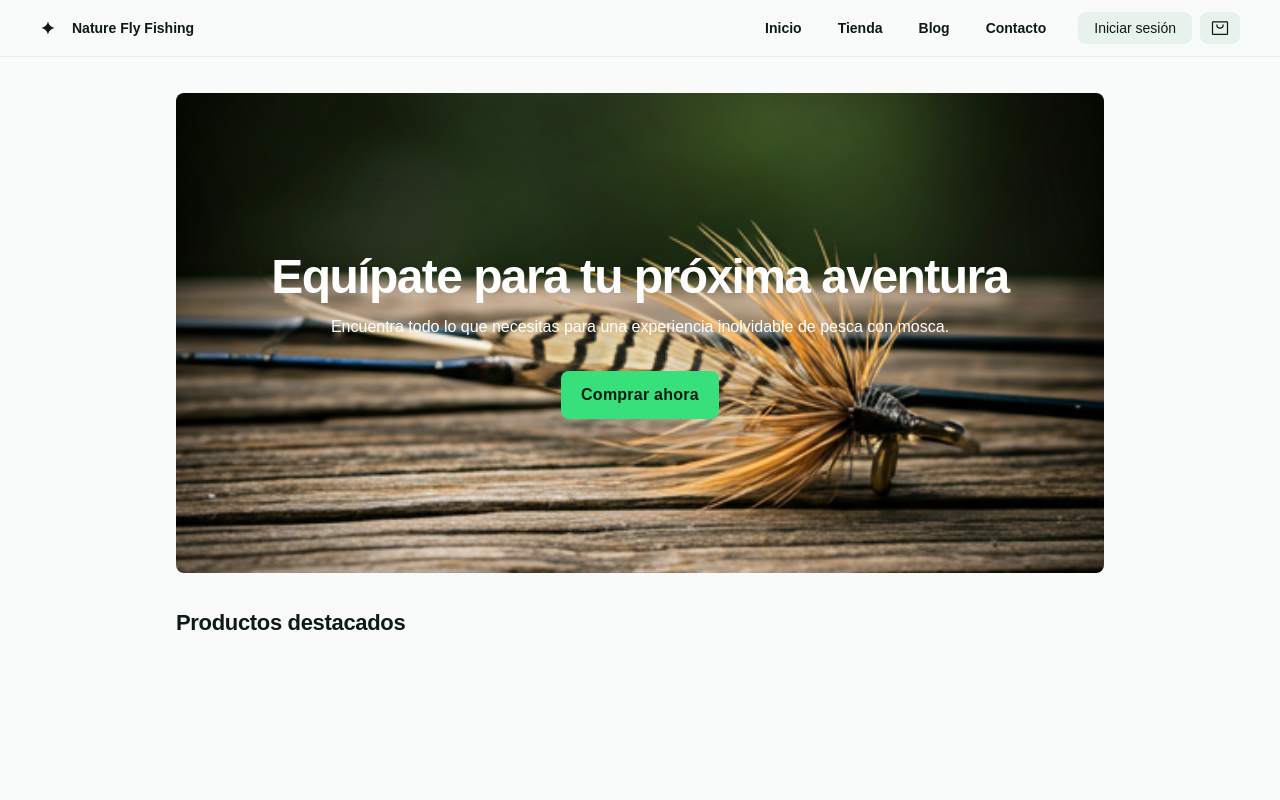
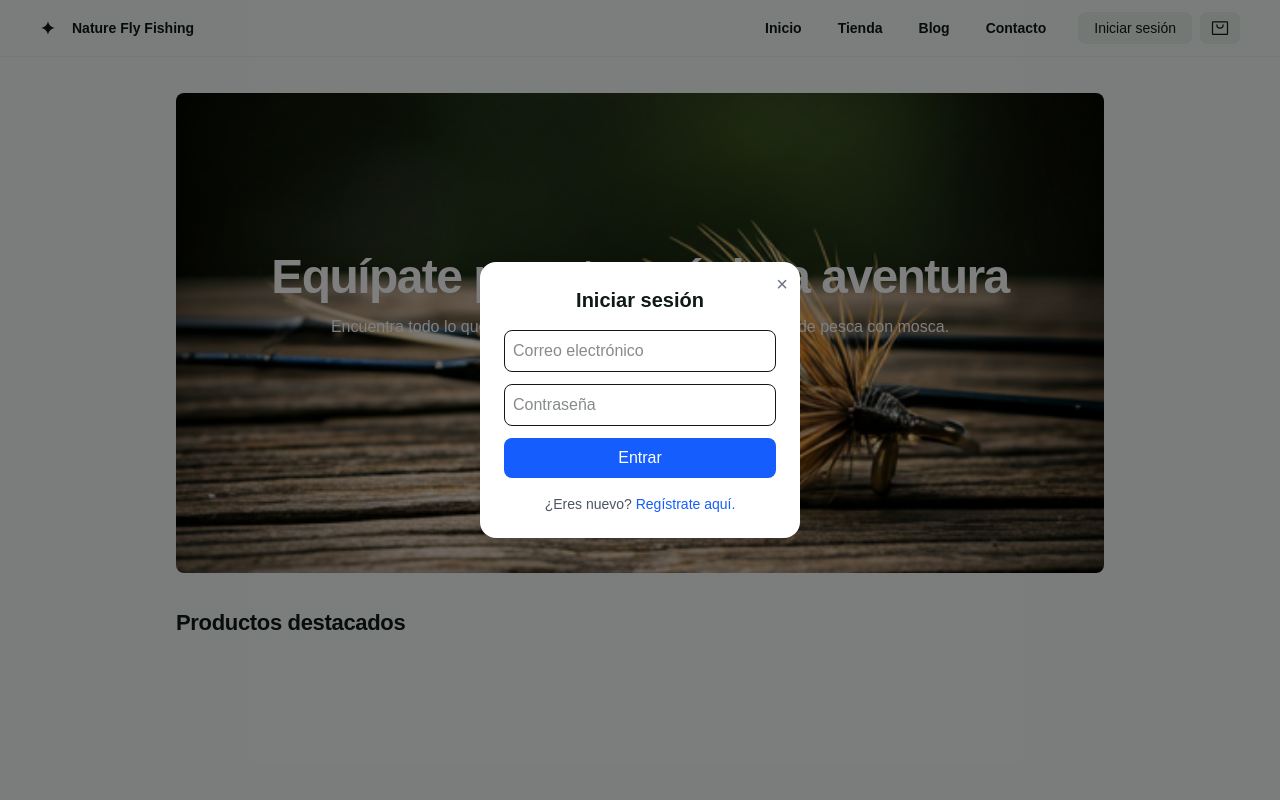
Before and after one commit to srg1995/nature-fly-fishing, a Next.js app: page / in a window 1280 px wide. Both pictures are taken after a click on the button "Iniciar sesión". Shown: the top 800 px of the page. Built offline with nearby package versions, Linux system fonts and the light colour scheme; no server answers.

Commit message:
add login supabase conect

```diff
--- a/src/app/components/Menu.tsx
+++ b/src/app/components/Menu.tsx
@@ -1,9 +1,13 @@
+"use client";
 import React, { JSX } from "react";
 import ButtonSecondary from "./ButtonSecondary";
 import LinkPrimary from "./LinkPrimary";
 import LinkButton from "./LinkButton";
+import LoginModal from "./login";
 
 export default function Menu(): JSX.Element {
+  const [isLoginModalOpen, setIsLoginModalOpen] = React.useState(false);
+
   return (
     <header className="border-b-secondary flex items-center justify-between border-b border-solid px-10 py-3 whitespace-nowrap">
       <div className="text-primary flex items-center gap-4">
@@ -29,8 +33,13 @@ export default function Menu(): JSX.Element {
           <LinkPrimary href="contact" text="Contacto" />
         </div>
         <div className="flex gap-2">
-          <ButtonSecondary text="Iniciar sesión" />
-
+          <ButtonSecondary
+            text="Iniciar sesión"
+            onClick={() => setIsLoginModalOpen((value) => !value)}
+          />
+          {isLoginModalOpen && (
+            <LoginModal onClose={() => setIsLoginModalOpen(false)} />
+          )}
           <LinkButton href="payment">
             <div
               className="text-primary"
--- /dev/null
+++ b/src/app/components/login.tsx
@@ -0,0 +1,115 @@
+"use client";
+import React, { JSX, use, useState } from "react";
+import { createPortal } from "react-dom";
+import { useUserContext } from "../context/userContext";
+import ButtonSecondary from "./ButtonSecondary";
+import { supabase } from "../lib/supabaseClient";
+
+interface LoginModalProps {
+  onClose: () => void;
+}
+export default function LoginModal({ onClose }: LoginModalProps): JSX.Element {
+  const { user, setUser } = useUserContext();
+  const [email, setEmail] = useState("");
+  const [password, setPassword] = useState("");
+  const [loading, setLoading] = useState(false);
+  const [errorMsg, setErrorMsg] = useState("");
+
+  const handleLogin = async (e: React.FormEvent<HTMLFormElement>) => {
+    e.preventDefault();
+    setLoading(true);
+    setErrorMsg("");
+
+    const { data, error } = await supabase.auth.signInWithPassword({
+      email,
+      password,
+    });
+
+    setLoading(false);
+
+    if (error) {
+      setErrorMsg(error.message);
+    } else {
+      if (data?.user && data?.session) {
+        setUser({
+          email: data.user.email ?? "",
+          id: Number(data.user.id ?? 0),
+          token: data.session.access_token ?? "",
+        });
+      }
+
+      console.log("Usuario autenticado:", data.user);
+      console.log("Token:", data.session?.access_token);
+    }
+  };
+
+  // 🔹 Contenido del modal (con Tailwind)
+  return createPortal(
+    <div className="fixed inset-0 z-50 flex items-center justify-center bg-black/50">
+      <div className="relative w-80 rounded-2xl bg-white p-6 shadow-lg">
+        {/* Botón cerrar */}
+        <button
+          className="absolute top-2 right-3 text-xl text-gray-500 hover:text-gray-700"
+          onClick={onClose}
+        >
+          ×
+        </button>
+
+        <h2 className="mb-4 text-center text-xl font-semibold">
+          {user ? `Bienvenido, ${user.email}` : "Iniciar sesión"}
+        </h2>
+
+        {!user ? (
+          <form onSubmit={handleLogin} className="flex flex-col gap-3">
+            <input
+              type="email"
+              placeholder="Correo electrónico"
+              className="rounded-lg border p-2 focus:ring-2 focus:ring-blue-500 focus:outline-none"
+              value={email}
+              onChange={(e) => setEmail(e.target.value)}
+              required
+            />
+            <input
+              type="password"
+              placeholder="Contraseña"
+              className="rounded-lg border p-2 focus:ring-2 focus:ring-blue-500 focus:outline-none"
+              value={password}
+              onChange={(e) => setPassword(e.target.value)}
+              required
+            />
+            {errorMsg && (
+              <p className="text-center text-sm text-red-600">{errorMsg}</p>
+            )}
+            <button
+              type="submit"
+              disabled={loading}
+              className="rounded-lg bg-blue-600 py-2 text-white hover:bg-blue-700 disabled:opacity-50"
+            >
+              {loading ? "Iniciando..." : "Entrar"}
+            </button>
+          </form>
+        ) : (
+          <div className="flex flex-col items-center gap-4">
+            <p className="text-center text-sm text-gray-600">
+              ¿Quieres cerrar sesión?
+            </p>
+            <ButtonSecondary
+              text="Cerrar sesión"
+              onClick={() => {
+                setUser(null);
+                onClose();
+              }}
+            />
+          </div>
+        )}
+        <div className="mt-4 text-center text-sm text-gray-600">
+          ¿Eres nuevo?{" "}
+          <a href="#" className="text-blue-600">
+            Regístrate aquí.
+          </a>
+        </div>
+      </div>
+    </div>,
+    document.body, // 👈 aquí está el portal
+  );
+}
--- /dev/null
+++ b/src/app/context/userContext.tsx
@@ -0,0 +1,31 @@
+"use client";
+import React, { createContext, JSX, useContext, useState } from "react";
+import { User } from "@/app/models/User";
+
+interface UserContextType {
+  user: User | null;
+  setUser: React.Dispatch<React.SetStateAction<User | null>>;
+}
+interface UserContextProviderProps {
+  children: React.ReactNode;
+}
+const userContext = createContext<UserContextType | null>(null);
+export const useUserContext = () => {
+  const context = useContext(userContext);
+  if (!context) {
+    throw new Error(
+      "useUserContext debe usarse dentro de un UserContextProvider",
+    );
+  }
+  return context;
+};
+export default function UserContextProvider({
+  children,
+}: UserContextProviderProps): JSX.Element {
+  const [user, setUser] = useState<User | null>(null);
+  return (
+    <userContext.Provider value={{ user, setUser }}>
+      {children}
+    </userContext.Provider>
+  );
+}
--- a/src/app/layout.tsx
+++ b/src/app/layout.tsx
@@ -3,6 +3,7 @@ import { Geist, Geist_Mono } from "next/font/google";
 import "./globals.css";
 import Menu from "./components/Menu";
 import Footer from "./components/Footer";
+import UserContextProvider from "./context/userContext";
 
 const geistSans = Geist({
   variable: "--font-geist-sans",
@@ -29,9 +30,12 @@ export default function RootLayout({
       <body
         className={`${geistSans.variable} ${geistMono.variable} antialiased`}
       >
-        <Menu />
-        {children}
-        <Footer />
+        <UserContextProvider>
+          <Menu />
+          {children}
+
+          <Footer />
+        </UserContextProvider>
       </body>
     </html>
   );
--- /dev/null
+++ b/src/app/models/User.ts
@@ -0,0 +1,6 @@
+export interface User {
+  id: number;
+  email: string;
+  name?: string;
+  token: string;
+}
--- /dev/null
+++ b/src/app/services/auth.ts
@@ -0,0 +1,15 @@
+import { supabase } from "../lib/supabaseClient";
+
+export const AuthService = async () => {
+  const { data, error } = await supabase.auth.signInWithPassword({
+    email: "usuario@ejemplo.com",
+    password: "123456",
+  });
+
+  if (error) {
+    console.error("Error al iniciar sesión:", error.message);
+  } else {
+    console.log("Usuario autenticado:", data.user);
+    console.log("Token:", data.session.access_token);
+  }
+};
```
